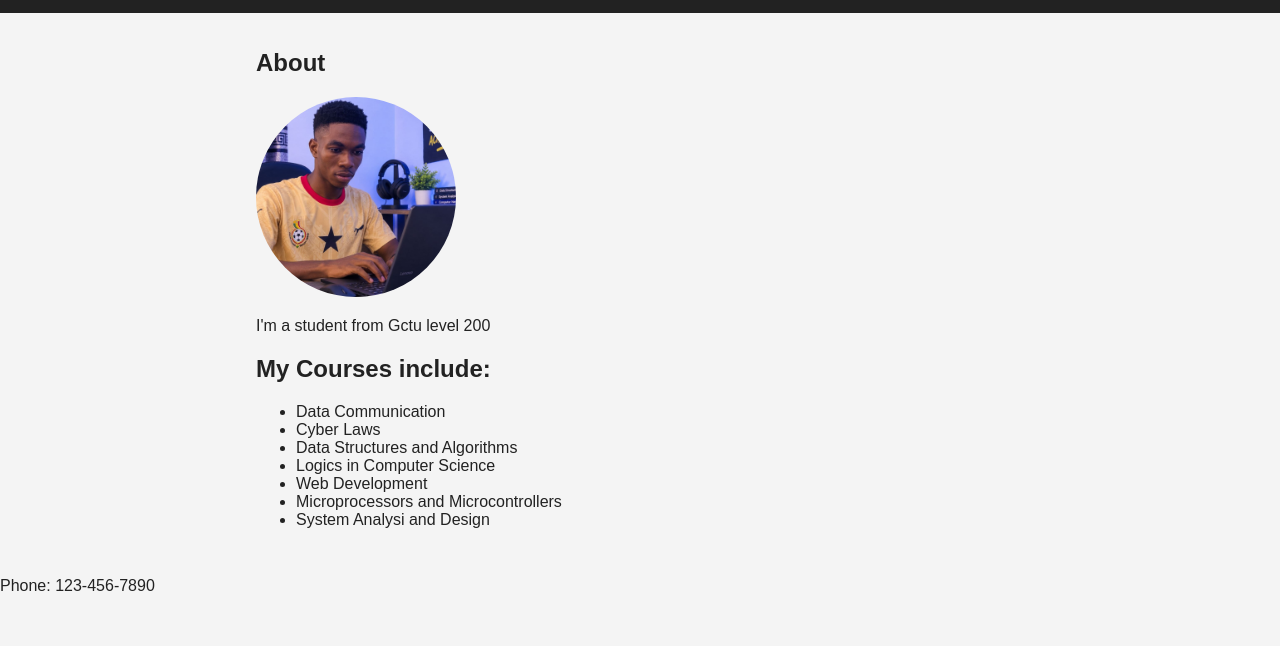
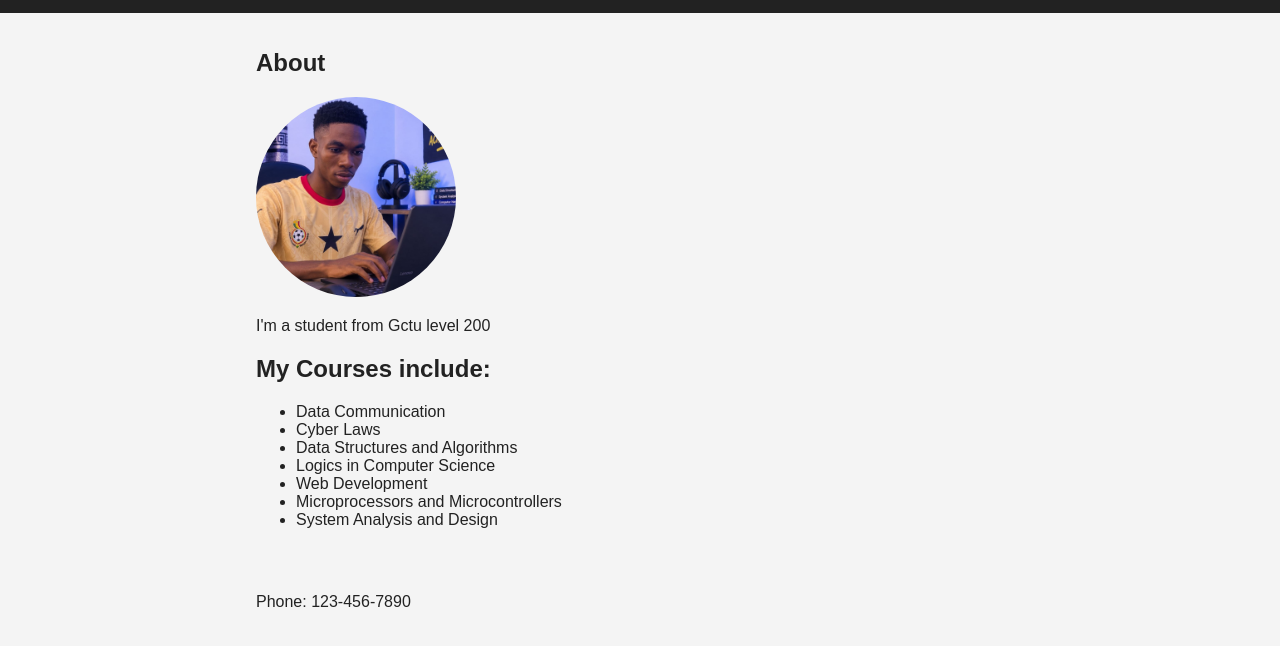
Before and after one commit to osbornemcroger-fury/my-site, a plain HTML site: page index.html in a window 1280 px wide. Shown: the part 90-736 px from the top of the page. Drawn offline with Linux system fonts and the light colour scheme.

Commit message:
Center content, style footer, fix typo

```diff
--- a/index.html
+++ b/index.html
@@ -33,7 +33,7 @@
                 <li>Logics in Computer Science</li>
                 <li>Web Development</li>
                 <li>Microprocessors and Microcontrollers</li>
-                <li>System Analysi and Design</li>
+                <li>System Analysis and Design</li>
             </ul>
         </section>
 
--- a/style.css
+++ b/style.css
@@ -54,3 +54,9 @@ img{
         flex-direction: column;
     }
 }
+
+footer {
+    max-width: 800px;
+    margin: 0 auto;
+    padding: 1rem;
+}
```
